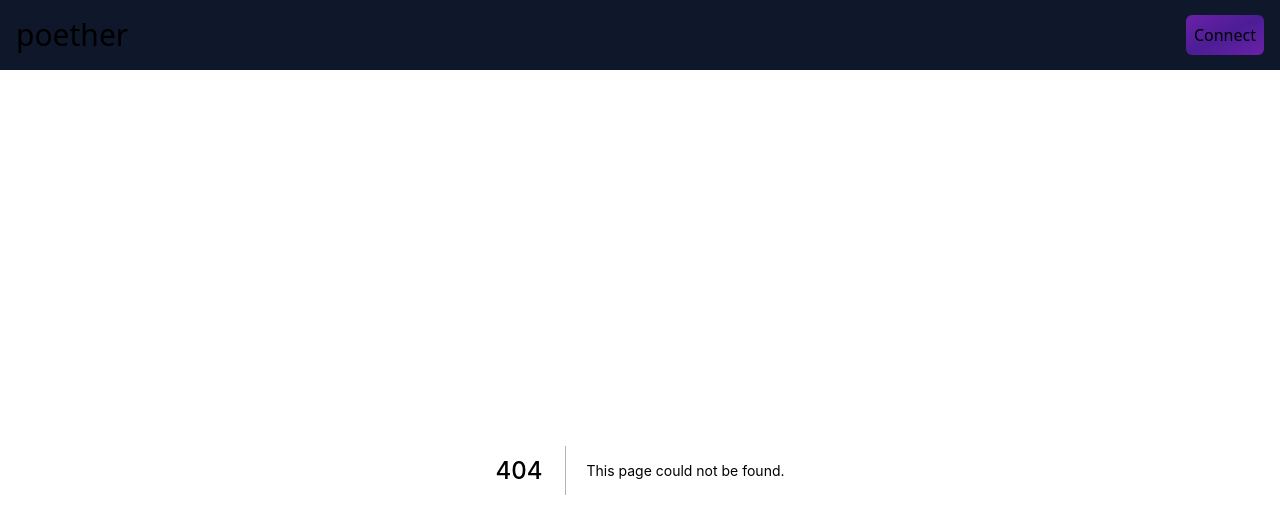
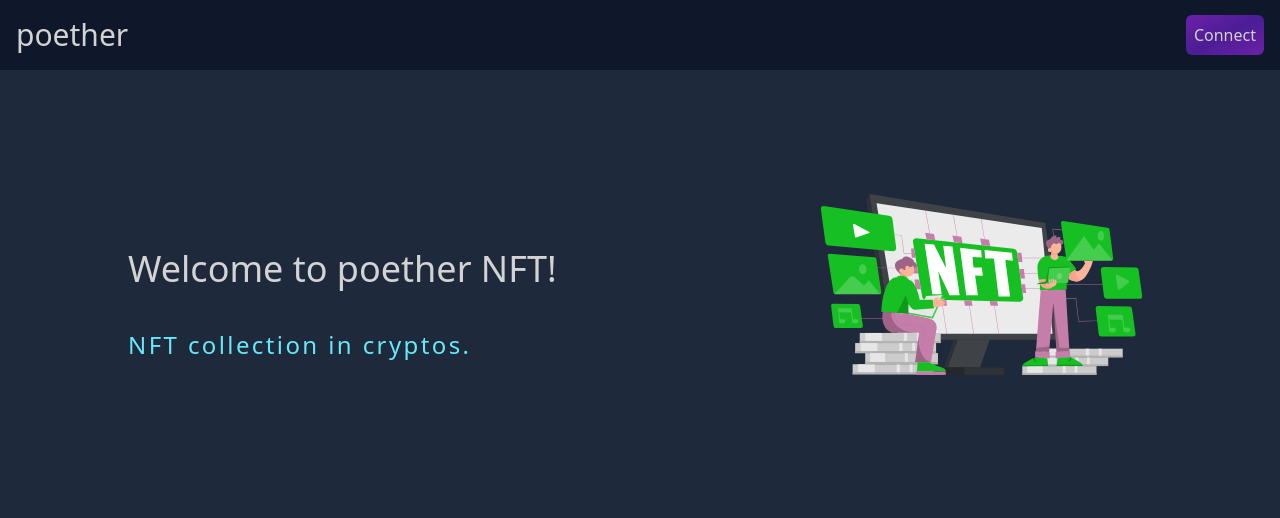
Before and after one commit to elPoeta/solidity-series-nft-collection-dapp, a Next.js app: page /mint in a window 1280 px wide. Before the commit this address had no page. Shown: the top 518 px of the page. Built offline with nearby package versions, Linux system fonts and the light colour scheme.

Commit message:
add mint page

```diff
--- a/components/home/Hero.tsx
+++ b/components/home/Hero.tsx
@@ -1,7 +1,7 @@
 import Image from 'next/image'
 import Link from 'next/link';
 import React from 'react'
-import nftArt from '../../assets/nftArt.svg';
+import nftArt from '../../assets/NFT-blockchain.svg';
 
 export const Hero = () => {
   return (
@@ -10,7 +10,11 @@ export const Hero = () => {
         <h2 className='text-8xl text-green-500 p-4'>Poether</h2>
         <h4 className='text-2xl text-pink-400 text-center font-bold'>NFT Collections.</h4>
         <h6 className='py-2 text-center font-light text-xl text-gray-200'>Buy your LETTHER tokens.</h6>
-        <Link href="/whitelist"><a className='justify-end self-end bg-gradient-to-tr from-fuchsia-600 to-pink-600 rounded-md px-5 py-2 mt-3'>Join Us</a></Link>
+        <div className='flex flex-row items-center justify-end'>
+          <Link href="/whitelist"><a className='bg-gradient-to-tr from-fuchsia-600 to-pink-600 rounded-md px-5 py-2 mt-3'>Join Us</a></Link>
+          <p className='text-2xl px-5 py-2 mt-3'>or</p>
+          <Link href="/mint"><a className='bg-gradient-to-tl from-green-500 to-green-700 rounded-md px-5 py-2 mt-3'>Mint</a></Link>
+        </div>
       </div>
       <div className='self-start max-w-screen-md max-h-screen-sm'>
         <Image
--- /dev/null
+++ b/components/nft/NFTLayout.tsx
@@ -0,0 +1,35 @@
+import Image from 'next/image';
+import React from 'react'
+import { usePoether } from '../../context/usePoether'
+import NFTArt from '../../assets/nftArt.svg'
+import { Loader } from '../common/Loader';
+
+export const NFTLayout = () => {
+  const {state:{loading}, dispatch}  = usePoether();
+  return (
+    <div className="grid grid-cols-[2fr_1fr] items-center justify-center w-[80%] mx-auto my-20">
+    {loading ? (
+<Loader className="w-[500px] h-[500px] mx-auto my-0 py-5" size={500} />
+) : (
+<div>
+  <div className="self-start flex flex-col">
+    <h2 className="text-4xl py-10">Welcome to poether NFT!</h2>
+    <h4 className="text-2xl tracking-widest font-light text-cyan-300">
+      NFT collection in cryptos.
+    </h4>
+
+  </div>
+</div>
+)}
+<div>
+  <Image
+    src={NFTArt}
+    layout="responsive"
+    alt="ilustratiion"
+    priority={true}
+    unoptimized={true}
+  />
+</div>
+</div>
+  )
+}
--- /dev/null
+++ b/pages/mint.tsx
@@ -0,0 +1,13 @@
+import { NextPage } from 'next'
+import React from 'react'
+import { NFTLayout } from '../components/nft/NFTLayout'
+
+const mint:NextPage = () => {
+  return (
+    <div>
+      <NFTLayout />
+    </div>
+  )
+}
+
+export default mint
```
Also changed, not shown: assets/NFT-blockchain.svg (added).
